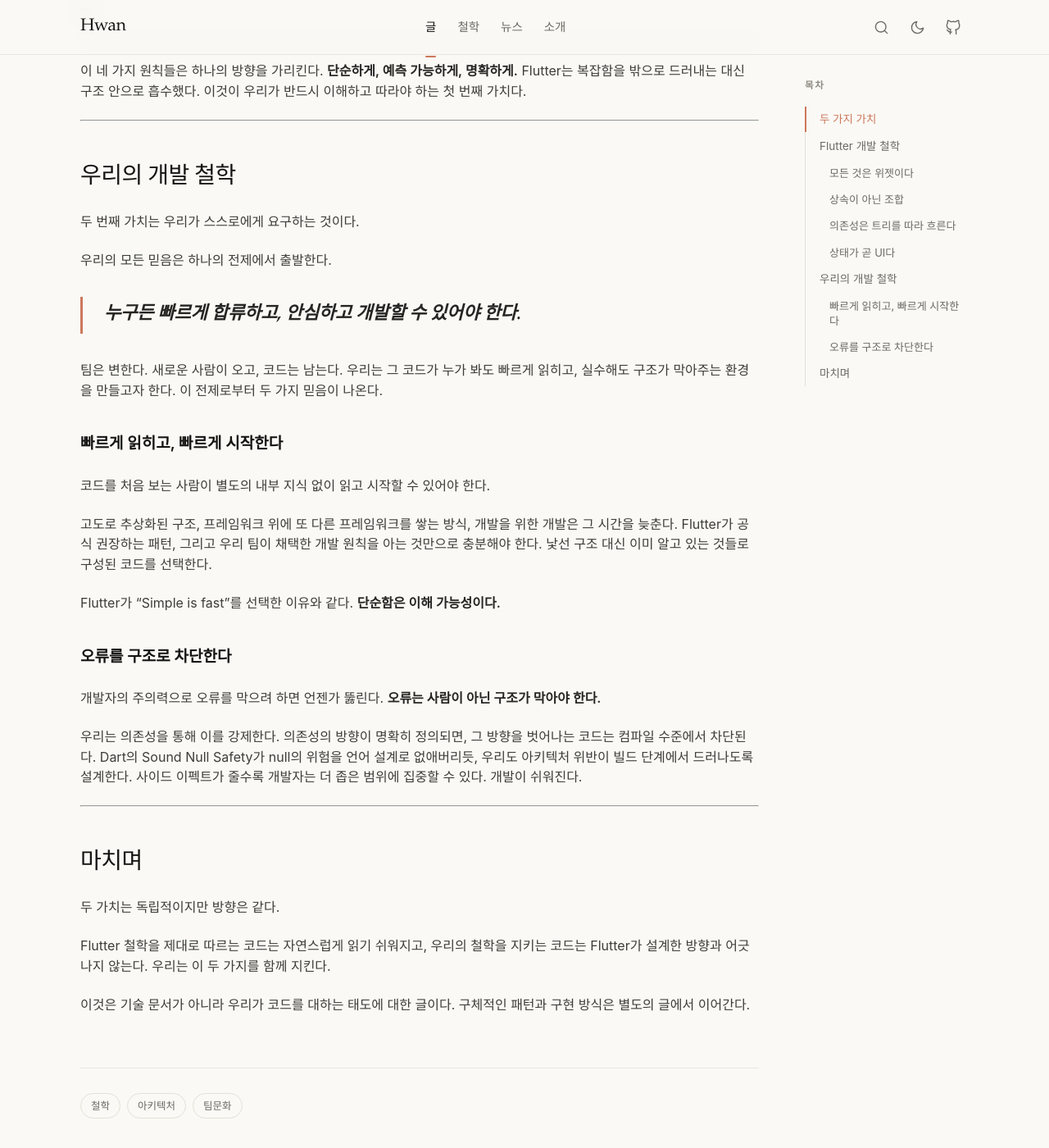
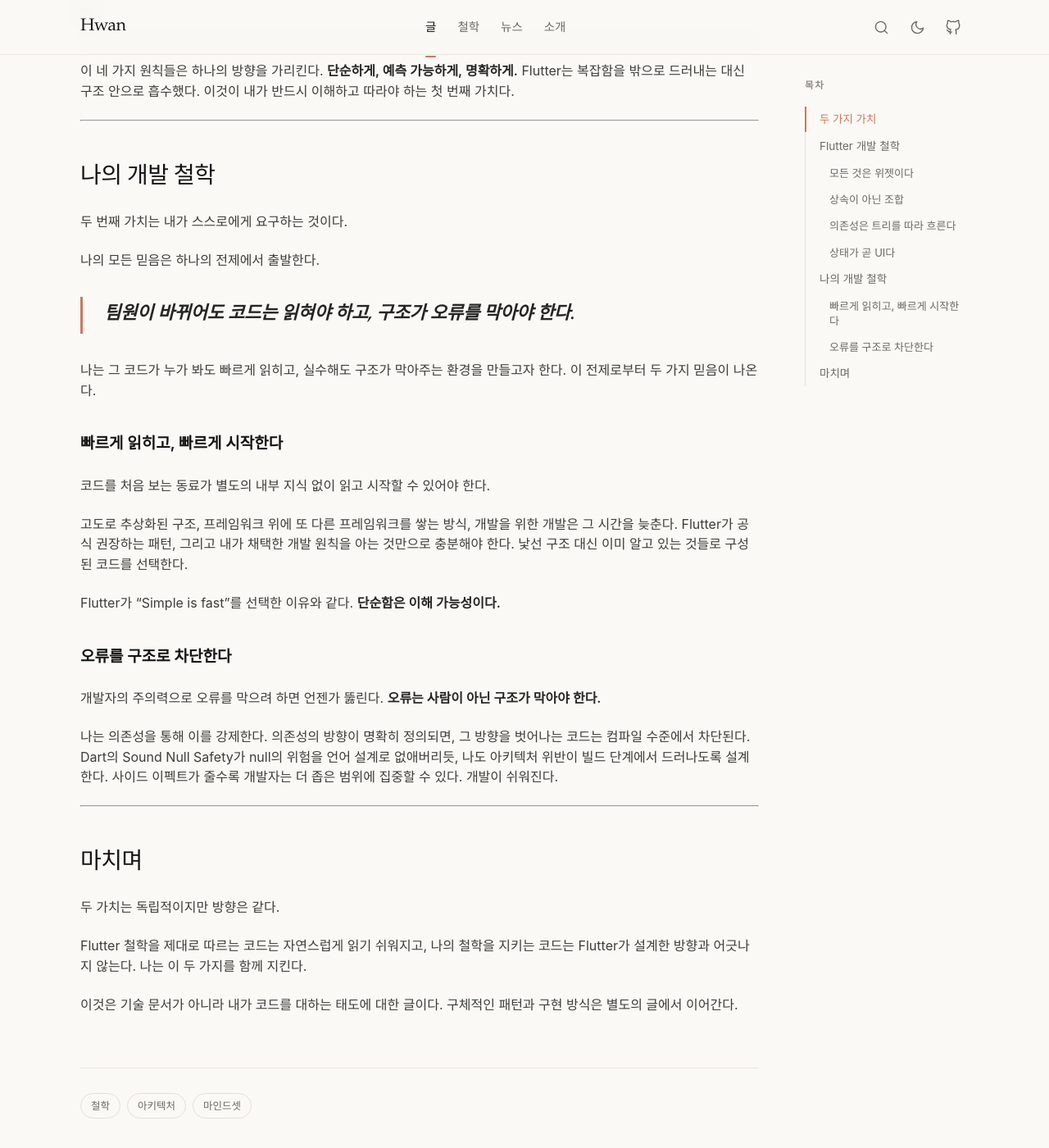
Before and after one commit to Hwan3434/Hwan3434.github.io, a Jekyll site: the page built from _posts/2026-03-09-flutter-philosophy-in-our-words.md, in a window 1280 px wide and 1400 px high, scrolled down 2133 px. Shown: the whole window at 82% size. Built offline with Jekyll 4.4.1, drawn with Linux system fonts in a browser that asks for light colours; some web fonts are replaced; some of the changed text lies outside the part shown.

Commit message:
Rewrite Flutter philosophy post from 'we' to 'I'

```diff
--- a/_posts/2026-03-09-flutter-philosophy-in-our-words.md
+++ b/_posts/2026-03-09-flutter-philosophy-in-our-words.md
@@ -1,16 +1,16 @@
 ---
-title: "Flutter 철학, 우리의 언어로"
-description: "크로스플랫폼이라는 현실적 선택 이후, 우리가 마주한 진짜 질문에 대하여"
+title: "Flutter 철학, 나의 언어로"
+description: "크로스플랫폼이라는 현실적 선택 이후, 내가 마주한 진짜 질문에 대하여"
 date: 2026-03-09 18:00:00 +0900
 categories: [Philosophy, 에세이]
-tags: [철학, 아키텍처, 팀문화]
+tags: [철학, 아키텍처, 마인드셋]
 pin: true
 toc: true
 ---
 
 ## 두 가지 가치
 
-우리가 Flutter를 선택한 이유는 철학 때문이 아니었다.
+내가 Flutter를 선택한 이유는 철학 때문이 아니었다.
 
 하나의 코드베이스로 iOS와 Android를 동시에 지원할 수 있다는 것, 그 비용 효율이 출발점이었다. 크로스플랫폼이라는 현실적인 판단이 Flutter를 선택하게 만들었다.
 
@@ -18,13 +18,13 @@ toc: true
 
 > "어떻게 개발할 것인가."
 
-단순히 돌아가는 앱을 만드는 것이 아니라, 오래 지속되고 누구든 이어받을 수 있는 코드를 만들기 위해서는 방향이 필요했다. 그 답을 찾는 과정에서 우리는 두 가지 독립된 가치를 정립했다.
+단순히 돌아가는 앱을 만드는 것이 아니라, 오래 지속되고 누구든 이어받을 수 있는 코드를 만들기 위해서는 방향이 필요했다. 그 답을 찾는 과정에서 나는 두 가지 독립된 가치를 정립했다.
 
-첫 번째는 **Flutter 개발 철학**이다. Flutter가 설계 안에 새겨놓은 원칙들이다. Flutter를 제대로 사용한다는 것은 이 철학을 이해하고 따르는 것이다. 이것은 선택이 아니라 플랫폼이 우리에게 요구하는 것이다.
+첫 번째는 **Flutter 개발 철학**이다. Flutter가 설계 안에 새겨놓은 원칙들이다. Flutter를 제대로 사용한다는 것은 이 철학을 이해하고 따르는 것이다. 이것은 선택이 아니라 플랫폼이 나에게 요구하는 것이다.
 
-두 번째는 **우리의 개발 철학**이다. Flutter와 무관하게, 우리 팀이 코드를 대하는 방식에 대한 믿음이다. 어떤 플랫폼을 사용하든 우리가 지키고자 하는 가치다.
+두 번째는 **나의 개발 철학**이다. Flutter와 무관하게, 내가 코드를 대하는 방식에 대한 믿음이다. 어떤 플랫폼을 사용하든 내가 지키고자 하는 가치다.
 
-이 두 가지는 독립된 가치다. 하나가 다른 하나에 종속되지 않으며, 우리는 두 가지 모두를 지킨다. 단, 두 가치가 충돌한다면 Flutter 철학이 항상 우선한다. 플랫폼의 방향성을 거스르는 순간, 우리가 얻는 것보다 잃는 것이 더 많아지기 때문이다.
+이 두 가지는 독립된 가치다. 하나가 다른 하나에 종속되지 않으며, 나는 두 가지 모두를 지킨다. 단, 두 가치가 충돌한다면 Flutter 철학이 항상 우선한다. 플랫폼의 방향성을 거스르는 순간, 내가 얻는 것보다 잃는 것이 더 많아지기 때문이다.
 
 ---
 
@@ -66,25 +66,25 @@ UI는 현재 상태의 함수다. 상태가 변하면 Flutter가 필요한 부
 
 ---
 
-이 네 가지 원칙들은 하나의 방향을 가리킨다. **단순하게, 예측 가능하게, 명확하게.** Flutter는 복잡함을 밖으로 드러내는 대신 구조 안으로 흡수했다. 이것이 우리가 반드시 이해하고 따라야 하는 첫 번째 가치다.
+이 네 가지 원칙들은 하나의 방향을 가리킨다. **단순하게, 예측 가능하게, 명확하게.** Flutter는 복잡함을 밖으로 드러내는 대신 구조 안으로 흡수했다. 이것이 내가 반드시 이해하고 따라야 하는 첫 번째 가치다.
 
 ---
 
-## 우리의 개발 철학
+## 나의 개발 철학
 
-두 번째 가치는 우리가 스스로에게 요구하는 것이다.
+두 번째 가치는 내가 스스로에게 요구하는 것이다.
 
-우리의 모든 믿음은 하나의 전제에서 출발한다.
+나의 모든 믿음은 하나의 전제에서 출발한다.
 
-> **누구든 빠르게 합류하고, 안심하고 개발할 수 있어야 한다.**
+> **팀원이 바뀌어도 코드는 읽혀야 하고, 구조가 오류를 막아야 한다.**
 
-팀은 변한다. 새로운 사람이 오고, 코드는 남는다. 우리는 그 코드가 누가 봐도 빠르게 읽히고, 실수해도 구조가 막아주는 환경을 만들고자 한다. 이 전제로부터 두 가지 믿음이 나온다.
+나는 그 코드가 누가 봐도 빠르게 읽히고, 실수해도 구조가 막아주는 환경을 만들고자 한다. 이 전제로부터 두 가지 믿음이 나온다.
 
 ### 빠르게 읽히고, 빠르게 시작한다
 
-코드를 처음 보는 사람이 별도의 내부 지식 없이 읽고 시작할 수 있어야 한다.
+코드를 처음 보는 동료가 별도의 내부 지식 없이 읽고 시작할 수 있어야 한다.
 
-고도로 추상화된 구조, 프레임워크 위에 또 다른 프레임워크를 쌓는 방식, 개발을 위한 개발은 그 시간을 늦춘다. Flutter가 공식 권장하는 패턴, 그리고 우리 팀이 채택한 개발 원칙을 아는 것만으로 충분해야 한다. 낯선 구조 대신 이미 알고 있는 것들로 구성된 코드를 선택한다.
+고도로 추상화된 구조, 프레임워크 위에 또 다른 프레임워크를 쌓는 방식, 개발을 위한 개발은 그 시간을 늦춘다. Flutter가 공식 권장하는 패턴, 그리고 내가 채택한 개발 원칙을 아는 것만으로 충분해야 한다. 낯선 구조 대신 이미 알고 있는 것들로 구성된 코드를 선택한다.
 
 Flutter가 "Simple is fast"를 선택한 이유와 같다. **단순함은 이해 가능성이다.**
 
@@ -92,7 +92,7 @@ Flutter가 "Simple is fast"를 선택한 이유와 같다. **단순함은 이해
 
 개발자의 주의력으로 오류를 막으려 하면 언젠가 뚫린다. **오류는 사람이 아닌 구조가 막아야 한다.**
 
-우리는 의존성을 통해 이를 강제한다. 의존성의 방향이 명확히 정의되면, 그 방향을 벗어나는 코드는 컴파일 수준에서 차단된다. Dart의 Sound Null Safety가 null의 위험을 언어 설계로 없애버리듯, 우리도 아키텍처 위반이 빌드 단계에서 드러나도록 설계한다. 사이드 이펙트가 줄수록 개발자는 더 좁은 범위에 집중할 수 있다. 개발이 쉬워진다.
+나는 의존성을 통해 이를 강제한다. 의존성의 방향이 명확히 정의되면, 그 방향을 벗어나는 코드는 컴파일 수준에서 차단된다. Dart의 Sound Null Safety가 null의 위험을 언어 설계로 없애버리듯, 나도 아키텍처 위반이 빌드 단계에서 드러나도록 설계한다. 사이드 이펙트가 줄수록 개발자는 더 좁은 범위에 집중할 수 있다. 개발이 쉬워진다.
 
 ---
 
@@ -100,6 +100,6 @@ Flutter가 "Simple is fast"를 선택한 이유와 같다. **단순함은 이해
 
 두 가치는 독립적이지만 방향은 같다.
 
-Flutter 철학을 제대로 따르는 코드는 자연스럽게 읽기 쉬워지고, 우리의 철학을 지키는 코드는 Flutter가 설계한 방향과 어긋나지 않는다. 우리는 이 두 가지를 함께 지킨다.
+Flutter 철학을 제대로 따르는 코드는 자연스럽게 읽기 쉬워지고, 나의 철학을 지키는 코드는 Flutter가 설계한 방향과 어긋나지 않는다. 나는 이 두 가지를 함께 지킨다.
 
-이것은 기술 문서가 아니라 우리가 코드를 대하는 태도에 대한 글이다. 구체적인 패턴과 구현 방식은 별도의 글에서 이어간다.
+이것은 기술 문서가 아니라 내가 코드를 대하는 태도에 대한 글이다. 구체적인 패턴과 구현 방식은 별도의 글에서 이어간다.
```
